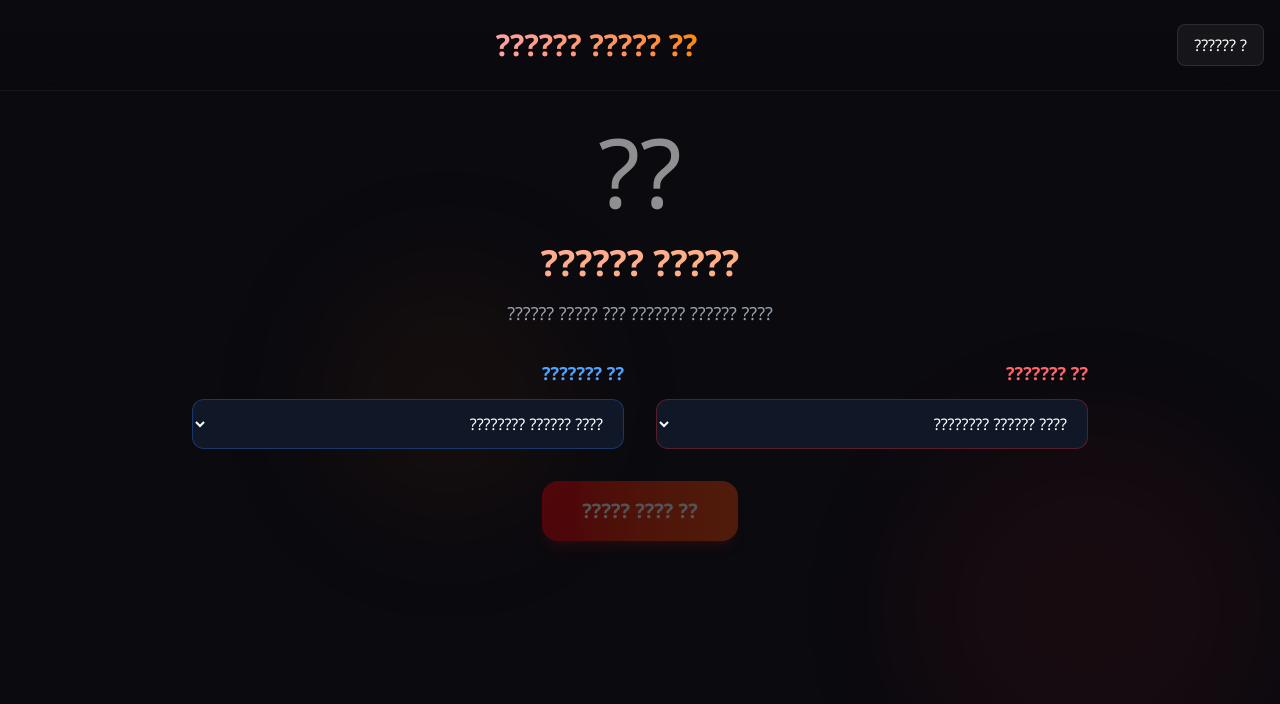
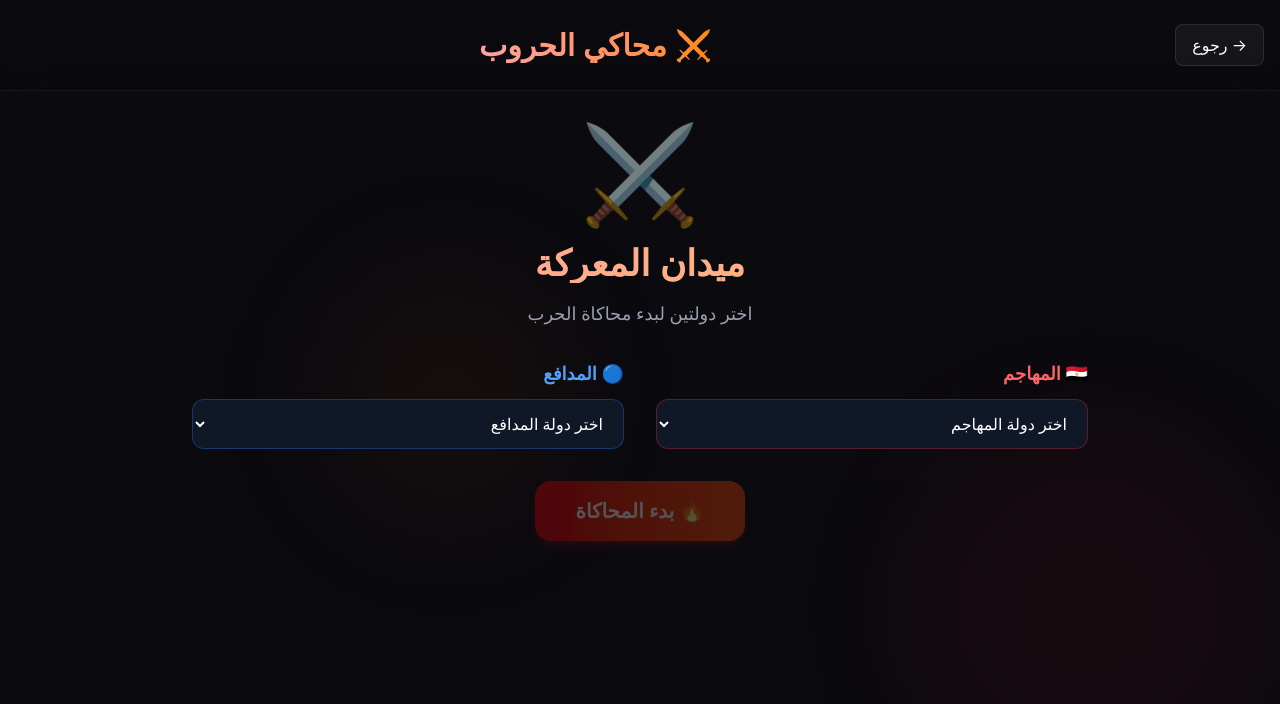
Before and after one commit to mararccompany-collab/atlas-world, a React (Vite) app: page / in a window 1280 px wide. Both pictures are taken after a click on the button "⚔️ المحاكي". Shown: the top 704 px of the page. Built offline with nearby package versions, Linux system fonts and the light colour scheme.

Commit message:
Add files via upload

```diff
--- a/src/components/WarGame.tsx
+++ b/src/components/WarGame.tsx
@@ -73,7 +73,7 @@ function calcLosses(scoreA: number, scoreB: number, baseLoss: number): { aLoss:
   const ratio = scoreA / total;
   const aLoss = Math.round(baseLoss * (1 - ratio) * (1 + Math.random() * 0.3));
   const bLoss = Math.round(baseLoss * ratio * (1 + Math.random() * 0.3));
-  return { aLoss: aLoss.fmt, bLoss: bLoss.fmt };
+  return { aLoss: fmt(aLoss), bLoss: fmt(bLoss) };
 }
 
 function simulateWar(attacker: Country, defender: Country): { rounds: RoundResult[]; winnerId: string; winnerAr: string; reason: string } {
@@ -82,27 +82,27 @@ function simulateWar(attacker: Country, defender: Country): { rounds: RoundResul
   const aAir = getAirScore(attacker);
   const dAir = getAirScore(defender);
   const airWinner = aAir > dAir ? attacker.id : defender.id;
-  const airDetail = aAir > dAir ? ('???? ??? ???? ?????? ?????? ' + attacker.nameAr)
-    : dAir > aAir ? ('????? ???? ????? ?????? ?????? ' + defender.nameAr)
-    : '????? ??? ??? ???????';
-  rounds.push({ roundName: 'Air War', roundNameAr: '????? ??????', winnerId: airWinner, winnerAr: airWinner === attacker.id ? attacker.nameAr : defender.nameAr, detail: airDetail, attackerScore: Math.round(aAir), defenderScore: Math.round(dAir) });
+  const airDetail = aAir > dAir ? ('تفوق ' + attacker.nameAr + ' جواً على ' + defender.nameAr)
+    : dAir > aAir ? ('تفوقت ' + defender.nameAr + ' جواً على ' + attacker.nameAr)
+    : 'تعادل جوي بين الطرفين';
+  rounds.push({ roundName: 'Air War', roundNameAr: 'الحرب الجوية', winnerId: airWinner, winnerAr: airWinner === attacker.id ? attacker.nameAr : defender.nameAr, detail: airDetail, attackerScore: Math.round(aAir), defenderScore: Math.round(dAir) });
 
   const aNavy = getNavyScore(attacker);
   const dNavy = getNavyScore(defender);
   const navyWinner = aNavy > dNavy ? attacker.id : defender.id;
-  const navyDetail = aNavy > dNavy ? ('????? ' + attacker.nameAr + ' ?????? ????? ??? ??????')
-    : dNavy > aNavy ? ('??????? ' + defender.nameAr + ' ???? ???????')
-    : '?? ???? ???? ????? ????? ???????';
-  rounds.push({ roundName: 'Naval War', roundNameAr: '????? ???????', winnerId: navyWinner, winnerAr: navyWinner === attacker.id ? attacker.nameAr : defender.nameAr, detail: navyDetail, attackerScore: Math.round(aNavy), defenderScore: Math.round(dNavy) });
+  const navyDetail = aNavy > dNavy ? ('أسطول ' + attacker.nameAr + ' يدمر سفن ' + defender.nameAr)
+    : dNavy > aNavy ? ('أسطول ' + defender.nameAr + ' يهاجم السفن')
+    : 'لا يوجد أسطول بحري للمشاركة';
+  rounds.push({ roundName: 'Naval War', roundNameAr: 'الحرب البحرية', winnerId: navyWinner, winnerAr: navyWinner === attacker.id ? attacker.nameAr : defender.nameAr, detail: navyDetail, attackerScore: Math.round(aNavy), defenderScore: Math.round(dNavy) });
 
   const aGround = getGroundScore(attacker);
   const dGround = getGroundScore(defender);
   const groundWinner = aGround > dGround ? attacker.id : defender.id;
   const losses = calcLosses(aGround, dGround, 5000);
   const groundDetail = aGround > dGround
-    ? (attacker.nameAr + ' ????? ???? ????? ' + defender.nameAr + ' ????? ????? (' + losses.bLoss + ' ????)')
-    : (defender.nameAr + ' ??? ?????? ????? ?????? ' + attacker.nameAr + ' ????? (' + losses.aLoss + ' ????)');
-  rounds.push({ roundName: 'Ground War', roundNameAr: '????? ??????', winnerId: groundWinner, winnerAr: groundWinner === attacker.id ? attacker.nameAr : defender.nameAr, detail: groundDetail, attackerScore: Math.round(aGround), defenderScore: Math.round(dGround) });
+    ? (attacker.nameAr + ' تقتحم أراضي ' + defender.nameAr + ' وتسيطر عليها (' + losses.bLoss + ' قتيل)')
+    : (defender.nameAr + ' تتصدى للهجوم البري ' + attacker.nameAr + ' تخسر (' + losses.aLoss + ' قتيل)');
+  rounds.push({ roundName: 'Ground War', roundNameAr: 'الحرب البرية', winnerId: groundWinner, winnerAr: groundWinner === attacker.id ? attacker.nameAr : defender.nameAr, detail: groundDetail, attackerScore: Math.round(aGround), defenderScore: Math.round(dGround) });
 
   const aTotal = getMilitaryScore(attacker);
   const dTotal = getMilitaryScore(defender);
@@ -113,14 +113,14 @@ function simulateWar(attacker: Country, defender: Country): { rounds: RoundResul
   let reason = '';
   if (aFinal > dFinal) {
     reason = attacker.military.nuclear && !defender.military.nuclear
-      ? ('???? ???????? ??????? ??????? ??????? ??????? ???? ' + attacker.nameAr + ' ????? ??? ' + defender.nameAr)
-      : ('??? ????? ????? ?? ???? ?????? ?????? ????? ' + attacker.nameAr + ' ?? ??? ??????? ??? ' + defender.nameAr);
+      ? ('تفوق ' + attacker.nameAr + ' بالسلاح النووي يحسم المعركة لصالحه ضد ' + defender.nameAr)
+      : ('بعد معارك شرسة يحقق ' + attacker.nameAr + ' النصر على ' + defender.nameAr);
   } else {
     reason = defender.military.nuclear && !attacker.military.nuclear
-      ? ('???? ????? ?????? ???????? ????????? ???? ' + defender.nameAr + ' ?????? ' + attacker.nameAr + ' ??? ????????')
-      : ('???? ?????? ?????? ???????? ???????? ????????? ????? ' + defender.nameAr + ' ??? ' + attacker.nameAr);
+      ? ('تفوق ' + defender.nameAr + ' بالسلاح النووي يحسم المعركة لصالحه ضد ' + attacker.nameAr)
+      : ('نجح ' + defender.nameAr + ' في صد الهجوم وتحقيق النصر على ' + attacker.nameAr);
   }
-  rounds.push({ roundName: 'Final Assault', roundNameAr: '?????? ???????', winnerId: finalWinner, winnerAr: finalWinner === attacker.id ? attacker.nameAr : defender.nameAr, detail: reason, attackerScore: Math.round(aFinal), defenderScore: Math.round(dFinal) });
+  rounds.push({ roundName: 'Final Assault', roundNameAr: 'الهجوم النهائي', winnerId: finalWinner, winnerAr: finalWinner === attacker.id ? attacker.nameAr : defender.nameAr, detail: reason, attackerScore: Math.round(aFinal), defenderScore: Math.round(dFinal) });
 
   return { rounds, winnerId: finalWinner, winnerAr: finalWinner === attacker.id ? attacker.nameAr : defender.nameAr, reason };
 }
@@ -159,8 +159,8 @@ export default function WarGame({ onClose }: { onClose: () => void }) {
       </div>
       <header className="relative z-10 bg-gradient-to-b from-[#0a0a0f] via-[#0a0a0f]/95 to-transparent sticky top-0 backdrop-blur-xl border-b border-white/5">
         <div className="max-w-7xl mx-auto px-4 py-6 flex items-center justify-between">
-          <button onClick={onClose} className="flex items-center gap-2 px-4 py-2 rounded-lg bg-white/5 hover:bg-white/10 border border-white/10 transition-all">? ??????</button>
-          <h1 className="text-3xl font-bold bg-gradient-to-r from-red-300 to-orange-400 bg-clip-text text-transparent">?? ????? ??????</h1>
+          <button onClick={onClose} className="flex items-center gap-2 px-4 py-2 rounded-lg bg-white/5 hover:bg-white/10 border border-white/10 transition-all">→ رجوع</button>
+          <h1 className="text-3xl font-bold bg-gradient-to-r from-red-300 to-orange-400 bg-clip-text text-transparent">⚔️ محاكي الحروب</h1>
           <div></div>
         </div>
       </header>
@@ -169,27 +169,27 @@ export default function WarGame({ onClose }: { onClose: () => void }) {
         {war.status === 'idle' && (
           <div className="max-w-4xl mx-auto space-y-8">
             <div className="text-center">
-              <div className="text-8xl mb-6 animate-pulse">??</div>
-              <h2 className="text-4xl font-black bg-gradient-to-r from-red-300 to-orange-300 bg-clip-text text-transparent">????? ??????</h2>
-              <p className="text-gray-400 mt-4 text-lg">???? ?????? ??????? ??? ????? ??????</p>
+              <div className="text-8xl mb-6 animate-pulse">⚔️</div>
+              <h2 className="text-4xl font-black bg-gradient-to-r from-red-300 to-orange-300 bg-clip-text text-transparent">ميدان المعركة</h2>
+              <p className="text-gray-400 mt-4 text-lg">اختر دولتين لبدء محاكاة الحرب</p>
             </div>
 
             <div className="grid grid-cols-1 md:grid-cols-2 gap-8">
               <div>
-                <label className="block text-red-400 font-bold text-lg mb-3">?? ???????</label>
+                <label className="block text-red-400 font-bold text-lg mb-3">🇪🇬 المهاجم</label>
                 <select value={attacker?.id || ''} onChange={e => setAttacker(enrichedCountries.find(c => c.id === e.target.value) || null)}
                   className="w-full bg-gray-900 border border-red-500/30 rounded-xl px-4 py-3 text-white focus:outline-none focus:border-red-500 transition-colors">
-                  <option value="">???? ?????? ????????</option>
+                  <option value="">اختر دولة المهاجم</option>
                   {enrichedCountries.map(c => (
                     <option key={c.id} value={c.id} disabled={c.id === defender?.id}>{c.flag} {c.nameAr}</option>
                   ))}
                 </select>
               </div>
               <div>
-                <label className="block text-blue-400 font-bold text-lg mb-3">?? ???????</label>
+                <label className="block text-blue-400 font-bold text-lg mb-3">🔵 المدافع</label>
                 <select value={defender?.id || ''} onChange={e => setDefender(enrichedCountries.find(c => c.id === e.target.value) || null)}
                   className="w-full bg-gray-900 border border-blue-500/30 rounded-xl px-4 py-3 text-white focus:outline-none focus:border-blue-500 transition-colors">
-                  <option value="">???? ?????? ????????</option>
+                  <option value="">اختر دولة المدافع</option>
                   {enrichedCountries.map(c => (
                     <option key={c.id} value={c.id} disabled={c.id === attacker?.id}>{c.flag} {c.nameAr}</option>
                   ))}
@@ -199,19 +199,19 @@ export default function WarGame({ onClose }: { onClose: () => void }) {
 
             {attacker && defender && (
               <div className="bg-gray-900/60 border border-gray-700/50 rounded-2xl p-6">
-                <h3 className="text-xl font-bold text-center mb-6">?? {attacker.nameAr} ?? {defender.nameAr}</h3>
+                <h3 className="text-xl font-bold text-center mb-6">⚔️ {attacker.nameAr} ضد {defender.nameAr}</h3>
                 <div className="grid grid-cols-2 gap-6">
                   <div className="text-center">
                     <div className="text-6xl mb-2">{attacker.flag}</div>
                     <div className="font-bold text-red-400">{attacker.nameAr}</div>
-                    <div className="text-gray-400 text-sm mt-2">????? ????????: {getMilitaryScore(attacker).toFixed(0)}</div>
-                    <div className="text-gray-500 text-xs">{attacker.military.personnel} ???? | ???? #{attacker.military.rank}</div>
+                    <div className="text-gray-400 text-sm mt-2">القوة العسكرية: {fmt(Math.round(getMilitaryScore(attacker)))}</div>
+                    <div className="text-gray-500 text-xs">{attacker.military.personnel} جندي | الترتيب #{attacker.military.rank}</div>
                   </div>
                   <div className="text-center">
                     <div className="text-6xl mb-2">{defender.flag}</div>
                     <div className="font-bold text-blue-400">{defender.nameAr}</div>
-                    <div className="text-gray-400 text-sm mt-2">????? ????????: {getMilitaryScore(defender).toFixed(0)}</div>
-                    <div className="text-gray-500 text-xs">{defender.military.personnel} ???? | ???? #{defender.military.rank}</div>
+                    <div className="text-gray-400 text-sm mt-2">القوة العسكرية: {fmt(Math.round(getMilitaryScore(defender)))}</div>
+                    <div className="text-gray-500 text-xs">{defender.military.personnel} جندي | الترتيب #{defender.military.rank}</div>
                   </div>
                 </div>
               </div>
@@ -220,7 +220,7 @@ export default function WarGame({ onClose }: { onClose: () => void }) {
             <div className="text-center">
               <button onClick={startWar} disabled={!attacker || !defender}
                 className="px-10 py-4 rounded-2xl bg-gradient-to-r from-red-600 to-orange-600 text-white font-black text-xl disabled:opacity-30 disabled:cursor-not-allowed hover:from-red-500 hover:to-orange-500 transition-all shadow-lg shadow-red-500/25">
-                ?? ???? ?????
+                🔥 بدء المحاكاة
               </button>
             </div>
           </div>
@@ -231,7 +231,7 @@ export default function WarGame({ onClose }: { onClose: () => void }) {
             <div className="text-center mb-8">
               <h2 className="text-3xl font-black">
                 <span className="text-red-400">{attacker?.nameAr}</span>
-                <span className="mx-4 text-gray-500">??</span>
+                <span className="mx-4 text-gray-500">ضد</span>
                 <span className="text-blue-400">{defender?.nameAr}</span>
               </h2>
               <div className="text-6xl mt-4 flex justify-center gap-8">
@@ -251,13 +251,13 @@ export default function WarGame({ onClose }: { onClose: () => void }) {
                     <h3 className="text-xl font-bold">{round.roundNameAr}</h3>
                     <span className={'px-3 py-1 rounded-full text-sm font-bold ' +
                       (round.winnerId === attacker?.id ? 'bg-red-500/20 text-red-300' : 'bg-blue-500/20 text-blue-300')}>
-                      ?? {round.winnerAr}</span>
+                      ✅ {round.winnerAr}</span>
                   </div>
                   <div className="space-y-3">
                     <div>
                       <div className="flex justify-between text-sm mb-1">
-                        <span className="text-red-400">{attacker?.nameAr}: {round.attackerScore.fmt}</span>
-                        <span className="text-blue-400">{defender?.nameAr}: {round.defenderScore.fmt}</span>
+                        <span className="text-red-400">{attacker?.nameAr}: {fmt(round.attackerScore)}</span>
+                        <span className="text-blue-400">{defender?.nameAr}: {fmt(round.defenderScore)}</span>
                       </div>
                       <div className="w-full bg-gray-800 rounded-full h-3 overflow-hidden flex">
                         <div className="bg-gradient-to-l from-red-500 to-red-600 h-full transition-all duration-1000"
@@ -274,8 +274,8 @@ export default function WarGame({ onClose }: { onClose: () => void }) {
 
             {war.currentRound < totalRounds && war.status === 'simulating' && (
               <div className="text-center py-8">
-                <div className="text-5xl animate-bounce mb-4">??</div>
-                <p className="text-gray-400 text-lg">???? ????? ??????...</p>
+                <div className="text-5xl animate-bounce mb-4">⏳</div>
+                <p className="text-gray-400 text-lg">انتظار الجولة التالية...</p>
               </div>
             )}
 
@@ -283,14 +283,14 @@ export default function WarGame({ onClose }: { onClose: () => void }) {
               <div className="mt-8 text-center">
                 <div className={'inline-block bg-gradient-to-br from-gray-900 to-gray-950 border-2 rounded-3xl p-8 shadow-2xl ' +
                   (war.finalWinnerId === attacker?.id ? 'border-red-500/50 shadow-red-500/20' : 'border-blue-500/50 shadow-blue-500/20')}>
-                  <div className="text-7xl mb-4">??</div>
+                  <div className="text-7xl mb-4">🏆</div>
                   <div className={'text-5xl font-black mb-2 ' +
                     (war.finalWinnerId === attacker?.id ? 'text-red-400' : 'text-blue-400')}>{war.finalWinnerAr}</div>
                   <div className="text-4xl mb-6">{war.finalWinnerId === attacker?.id ? attacker?.flag : defender?.flag}</div>
                   <p className="text-gray-300 text-lg max-w-xl leading-relaxed">{war.reason}</p>
                   <div className="mt-8 flex gap-4 justify-center">
                     <button onClick={() => { setWar({ status: 'idle', currentRound: 0, rounds: [], finalWinnerId: '', finalWinnerAr: '', reason: '' }); setShowWinner(false); }}
-                      className="px-6 py-3 rounded-xl bg-white/10 hover:bg-white/20 border border-white/20 transition-all font-bold">?? ????? ????????</button>
+                      className="px-6 py-3 rounded-xl bg-white/10 hover:bg-white/20 border border-white/20 transition-all font-bold">🔄 إعادة المحاكاة</button>
                     <button onClick={() => {
                       const w = war.finalWinnerId;
                       setAttacker(w === attacker?.id ? attacker : defender);
@@ -298,7 +298,7 @@ export default function WarGame({ onClose }: { onClose: () => void }) {
                       setShowWinner(false);
                     }}
                       className="px-6 py-3 rounded-xl bg-gradient-to-r from-amber-500 to-orange-500 text-black font-bold transition-all hover:from-amber-400 hover:to-orange-400">
-                      ?? ??????? ????</button>
+                      👑 استمرار كبطل</button>
                   </div>
                 </div>
               </div>
```
